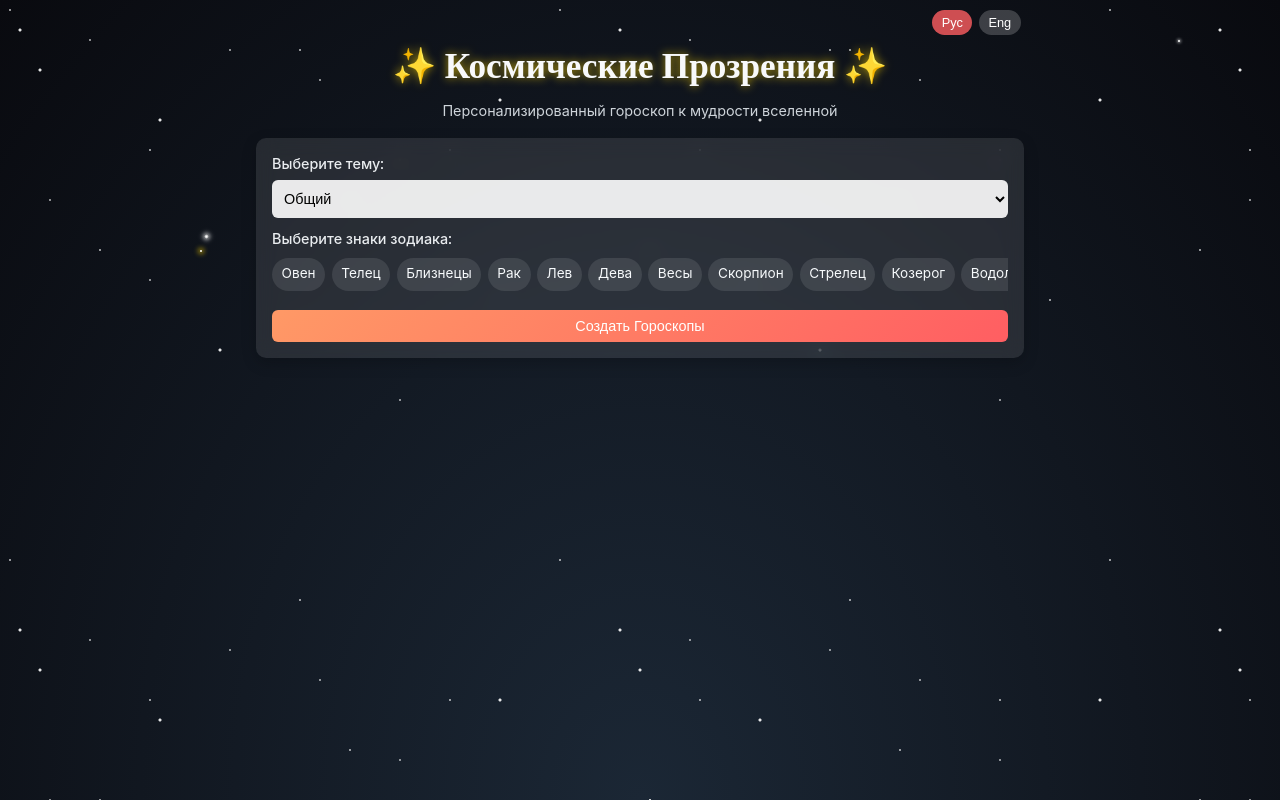
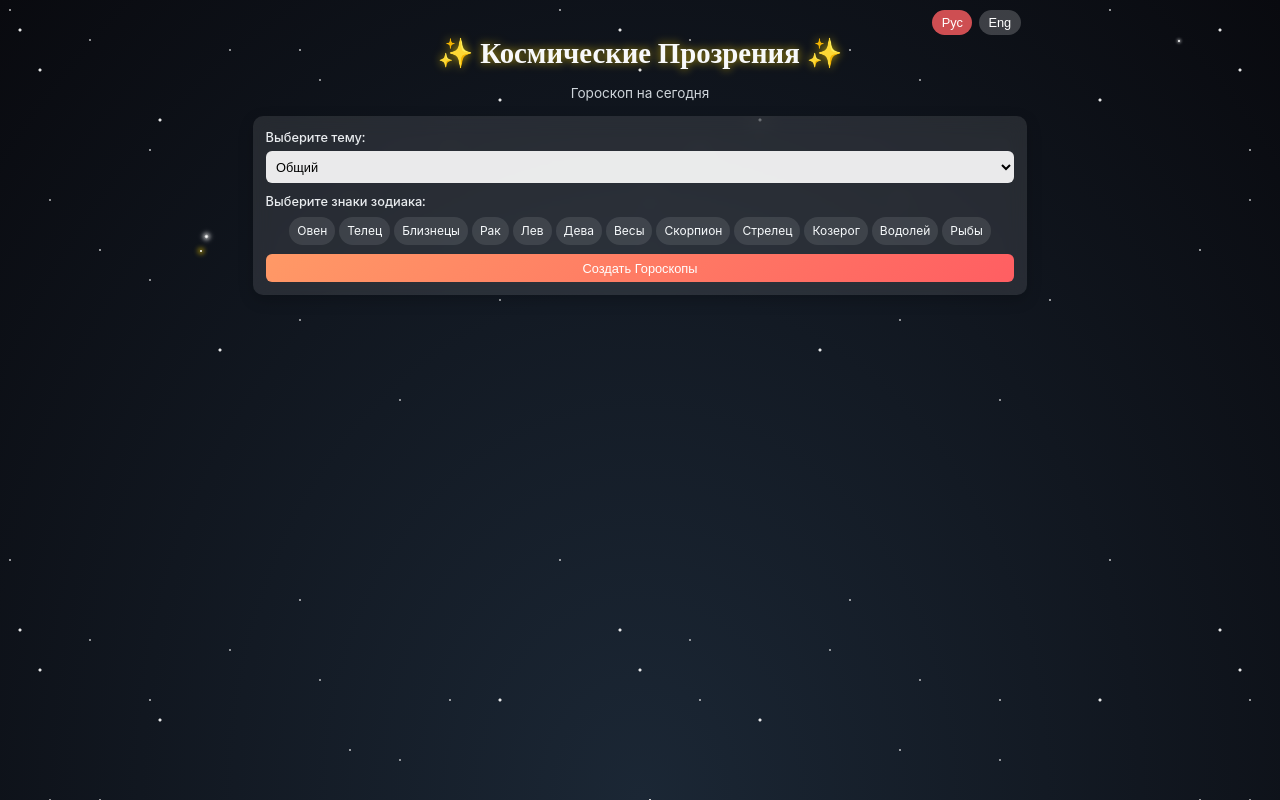
Before and after one commit to ignatov/horoscope, a React (Create React App) app in the folder frontend/: page / in a window 1280 px wide. Built offline with nearby package versions, Linux system fonts and the light colour scheme.

Commit message:
Optimize UI for better space utilization
- Reduce overall font sizes and padding throughout the interface
- Change layout of zodiac sign checkboxes for better fit
- Shorten subtitles to be more concise
- Improve UI by making all elements more compact
- Prepare structure for shorter zodiac sign names

```diff
--- a/frontend/src/App.js
+++ b/frontend/src/App.js
@@ -5,25 +5,25 @@ import styled from 'styled-components';
 const AppContainer = styled.div`
   max-width: 800px;
   margin: 0 auto;
-  padding: 1rem;
+  padding: 0.8rem;
   position: relative;
 `;
 
 const Header = styled.header`
   text-align: center;
-  margin-bottom: 1rem;
+  margin-bottom: 0.8rem;
   position: relative;
 `;
 
 const Title = styled.h1`
-  font-size: 2.2rem;
+  font-size: 1.8rem;
   margin-bottom: 0.2rem;
   color: #f8f9fa;
   text-shadow: 0 0 10px rgba(255, 215, 0, 0.7);
 `;
 
 const Subtitle = styled.p`
-  font-size: 0.9rem;
+  font-size: 0.85rem;
   color: #ced4da;
   margin-bottom: 0.2rem;
 `;
@@ -32,50 +32,50 @@ const Form = styled.form`
   background: rgba(255, 255, 255, 0.1);
   backdrop-filter: blur(10px);
   border-radius: 10px;
-  padding: 1rem;
-  margin-bottom: 1rem;
+  padding: 0.8rem;
+  margin-bottom: 0.8rem;
   box-shadow: 0 5px 15px rgba(0, 0, 0, 0.2);
 `;
 
 const FormRow = styled.div`
-  margin-bottom: 0.7rem;
+  margin-bottom: 0.6rem;
 `;
 
 const Label = styled.label`
   display: block;
-  margin-bottom: 0.3rem;
+  margin-bottom: 0.25rem;
   font-weight: 500;
   color: #e9ecef;
-  font-size: 0.9rem;
+  font-size: 0.8rem;
 `;
 
 const Select = styled.select`
   width: 100%;
-  padding: 0.5rem;
+  padding: 0.4rem;
   border-radius: 6px;
   background-color: rgba(255, 255, 255, 0.9);
   border: none;
-  font-size: 0.9rem;
+  font-size: 0.8rem;
   font-family: 'Poppins', sans-serif;
 `;
 
 const Input = styled.input`
   width: 100%;
-  padding: 0.5rem;
+  padding: 0.4rem;
   border-radius: 6px;
   background-color: rgba(255, 255, 255, 0.9);
   border: none;
-  font-size: 0.9rem;
+  font-size: 0.8rem;
   font-family: 'Poppins', sans-serif;
-  margin-top: 0.3rem;
+  margin-top: 0.25rem;
 `;
 
 const Button = styled.button`
   background: linear-gradient(135deg, #ff9966 0%, #ff5e62 100%);
   color: white;
   border: none;
-  padding: 0.5rem 1rem;
-  font-size: 0.9rem;
+  padding: 0.4rem 0.8rem;
+  font-size: 0.8rem;
   font-weight: 500;
   border-radius: 6px;
   cursor: pointer;
@@ -154,40 +154,23 @@ const LanguageButton = styled.button`
 
 const CheckboxContainer = styled.div`
   display: flex;
-  flex-wrap: nowrap;
-  gap: 0.4rem;
-  margin-top: 0.5rem;
-  overflow-x: auto;
-  padding-bottom: 0.5rem;
-  scrollbar-width: thin;
-  scrollbar-color: rgba(255, 94, 98, 0.4) rgba(255, 255, 255, 0.1);
-
-  &::-webkit-scrollbar {
-    height: 6px;
-  }
-
-  &::-webkit-scrollbar-track {
-    background: rgba(255, 255, 255, 0.1);
-    border-radius: 3px;
-  }
-
-  &::-webkit-scrollbar-thumb {
-    background-color: rgba(255, 94, 98, 0.4);
-    border-radius: 3px;
-  }
+  flex-wrap: wrap;
+  gap: 0.25rem;
+  margin-top: 0.4rem;
+  justify-content: center;
 `;
 
 const CheckboxLabel = styled.label`
   display: flex;
   align-items: center;
   background: rgba(255, 255, 255, 0.1);
-  padding: 0.4rem 0.6rem;
-  border-radius: 20px;
+  padding: 0.3rem 0.5rem;
+  border-radius: 15px;
   cursor: pointer;
   transition: background 0.2s, transform 0.1s;
   user-select: none;
   white-space: nowrap;
-  font-size: 0.85rem;
+  font-size: 0.75rem;
 
   &:hover {
     background: rgba(255, 255, 255, 0.2);
@@ -223,6 +206,12 @@ function App() {
   ];
 
   const zodiacSignsRu = [
+    'Овен', 'Телец', 'Близнецы', 'Рак', 'Лев', 'Дева',
+    'Весы', 'Скорпион', 'Стрелец', 'Козерог', 'Водолей', 'Рыбы'
+  ];
+
+  // Shorter versions of Russian zodiac names for UI display
+  const zodiacSignsRuShort = [
     'Овен', 'Телец', 'Близнецы', 'Рак', 'Лев', 'Дева',
     'Весы', 'Скорпион', 'Стрелец', 'Козерог', 'Водолей', 'Рыбы'
   ];
@@ -399,8 +388,8 @@ function App() {
         <Title>✨ {language === 'ru' ? 'Космические Прозрения' : 'Cosmic Insights'} ✨</Title>
         <Subtitle>
           {language === 'ru'
-            ? 'Персонализированный гороскоп к мудрости вселенной'
-            : 'Personalized horoscope guide to the universe\'s wisdom'}
+            ? 'Гороскоп на сегодня'
+            : 'Today\'s horoscope'}
         </Subtitle>
       </Header>
 
@@ -448,7 +437,7 @@ function App() {
             {language === 'ru' ? 'Выберите знаки зодиака:' : 'Select Zodiac Signs:'}
           </Label>
           <CheckboxContainer>
-            {(language === 'ru' ? zodiacSignsRu : zodiacSignsEn).map(zodiacSign => (
+            {(language === 'ru' ? zodiacSignsRu : zodiacSignsEn).map((zodiacSign, index) => (
               <CheckboxLabel
                 key={zodiacSign}
                 className={selectedSigns.includes(zodiacSign) ? 'selected' : ''}
```
